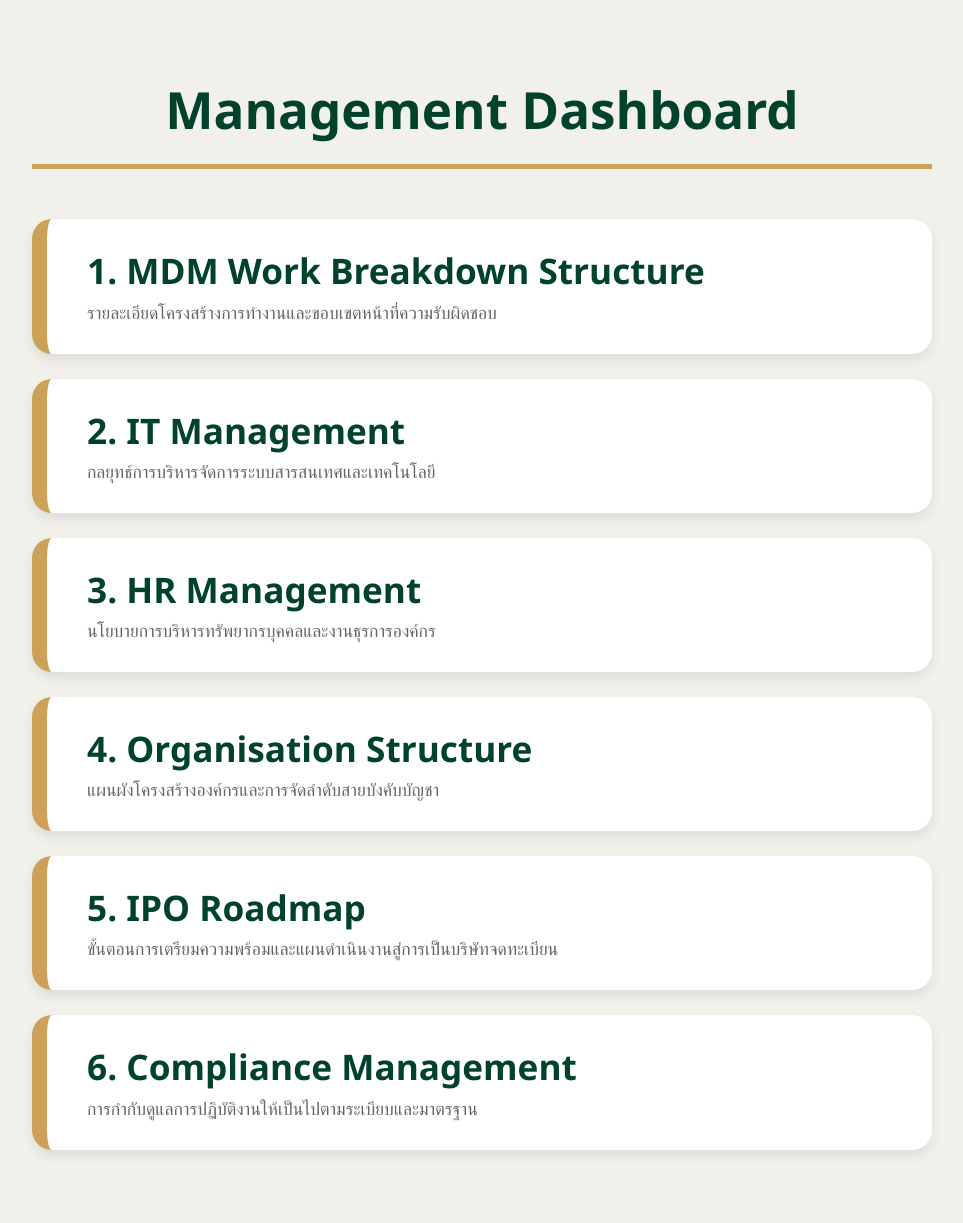
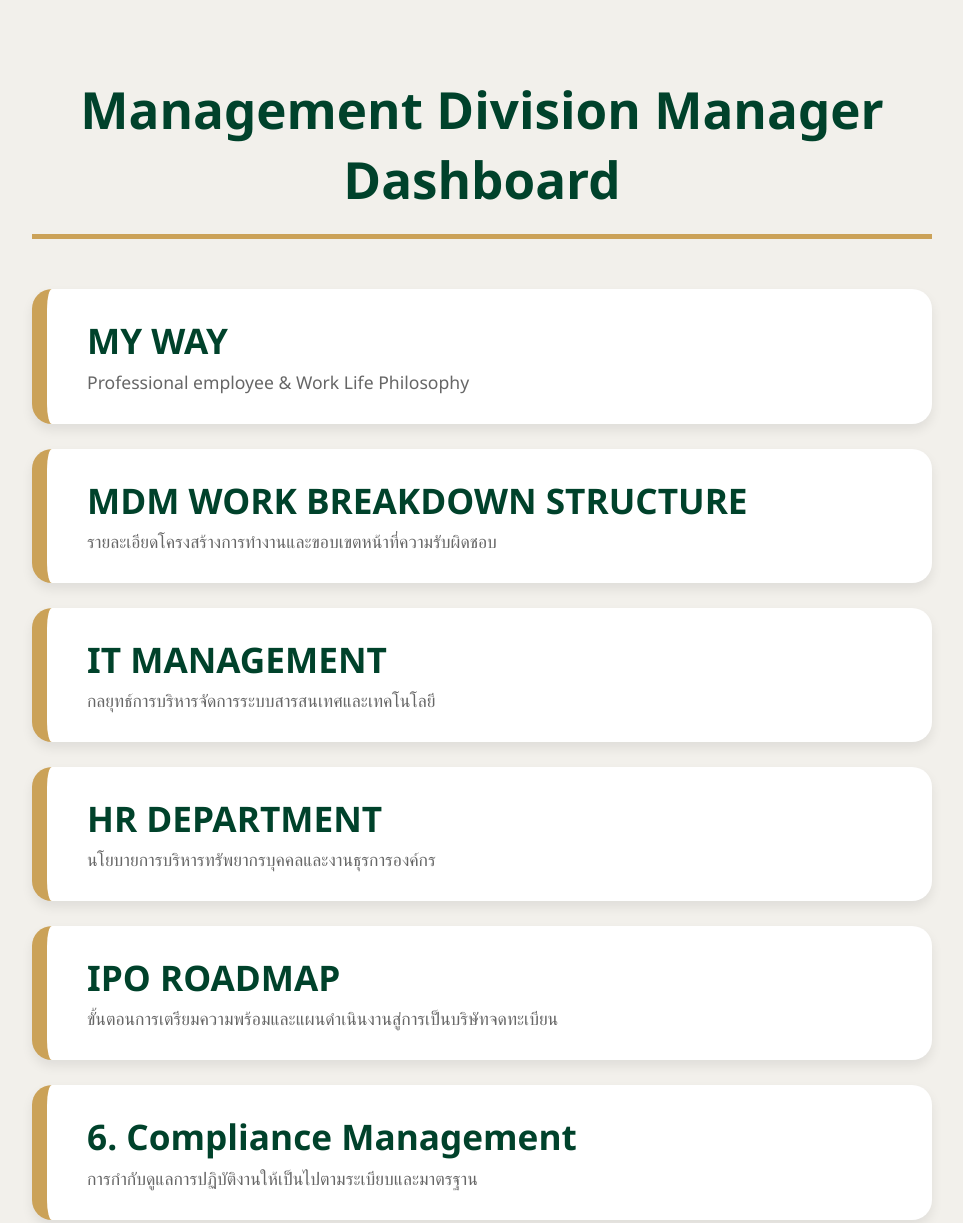
Before and after one commit to sathitcmu-maker/MDM, a plain HTML site: page index.html in a window 1280 px wide. Shown: the top 1223 px of the page, without its empty margins (158-1121 px from the left). Drawn offline with Linux system fonts and the light colour scheme.

Commit message:
Update index.html

```diff
--- a/index.html
+++ b/index.html
@@ -78,36 +78,36 @@
 <body>
 
 <div class="container">
-    <h1>Management Dashboard</h1>
-
+    <h1>Management Division Manager Dashboard</h1>
+     <ul>
+        <li>
+            <a href="jdwbs.html" target="_blank">
+                <span class="title-text">MY WAY</span>
+                <span class="subtitle">Professional employee & Work Life Philosophy</span>
+            </a>
+        </li>
     <ul>
         <li>
             <a href="jdwbs.html" target="_blank">
-                <span class="title-text">1. MDM Work Breakdown Structure</span>
+                <span class="title-text">MDM WORK BREAKDOWN STRUCTURE</span>
                 <span class="subtitle">รายละเอียดโครงสร้างการทำงานและขอบเขตหน้าที่ความรับผิดชอบ</span>
             </a>
         </li>
         <li>
             <a href="it.html" target="_blank">
-                <span class="title-text">2. IT Management</span>
+                <span class="title-text">IT MANAGEMENT</span>
                 <span class="subtitle">กลยุทธ์การบริหารจัดการระบบสารสนเทศและเทคโนโลยี</span>
             </a>
         </li>
         <li>
             <a href="hr.html" target="_blank">
-                <span class="title-text">3. HR Management</span>
+                <span class="title-text">HR DEPARTMENT</span>
                 <span class="subtitle">นโยบายการบริหารทรัพยากรบุคคลและงานธุรการองค์กร</span>
             </a>
         </li>
-        <li>
-            <a href="orgstructure.html" target="_blank">
-                <span class="title-text">4. Organisation Structure</span>
-                <span class="subtitle">แผนผังโครงสร้างองค์กรและการจัดลำดับสายบังคับบัญชา</span>
-            </a>
-        </li>
-        <li>
+              <li>
             <a href="ipo.html" target="_blank">
-                <span class="title-text">5. IPO Roadmap</span>
+                <span class="title-text">IPO ROADMAP</span>
                 <span class="subtitle">ขั้นตอนการเตรียมความพร้อมและแผนดำเนินงานสู่การเป็นบริษัทจดทะเบียน</span>
             </a>
         </li>
```
